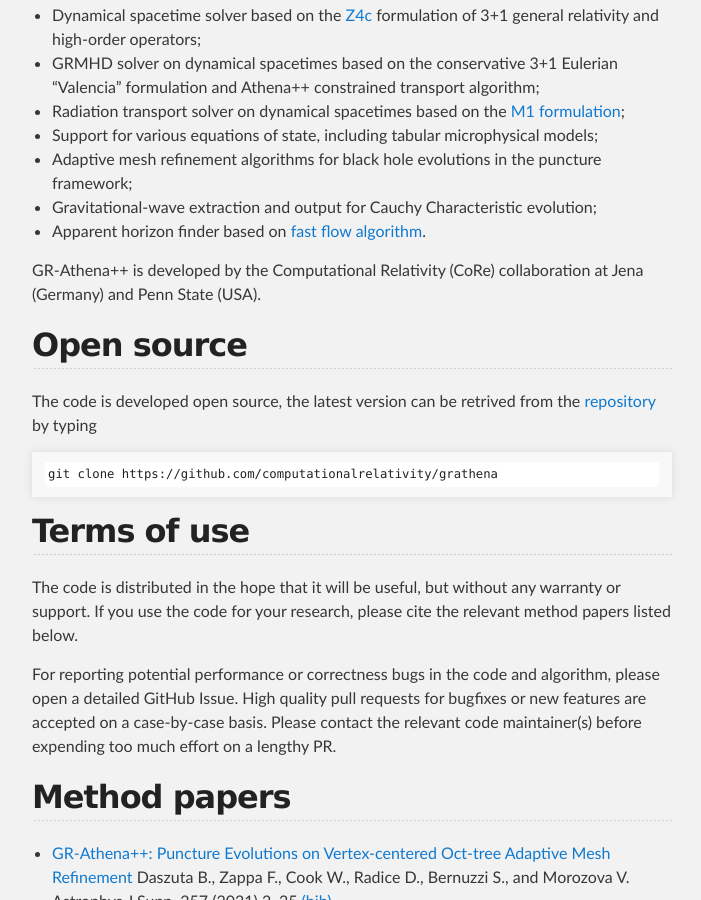
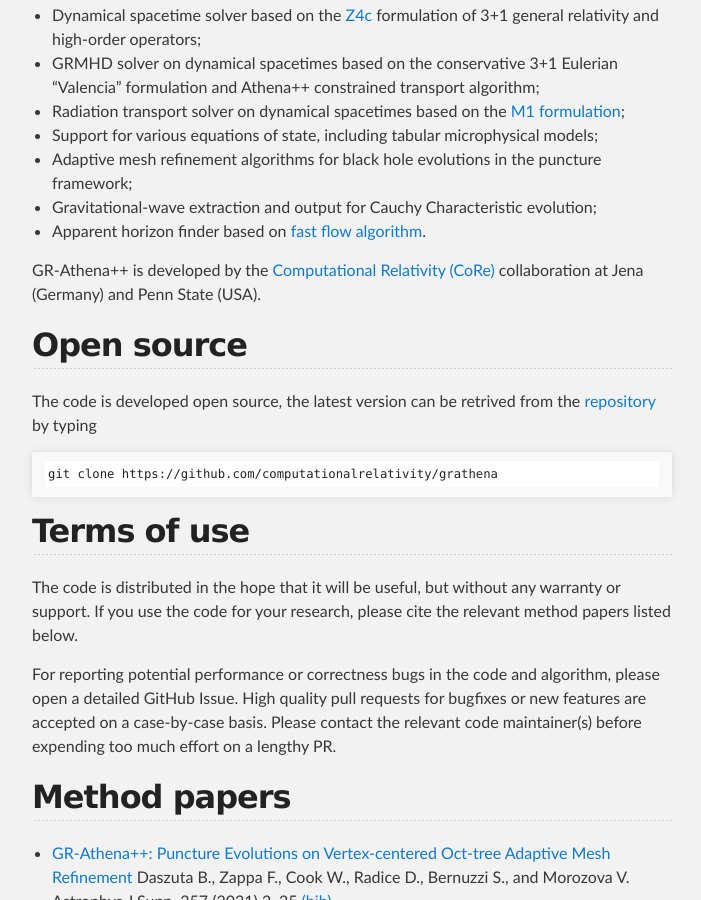
Before and after one commit to computationalrelativity/grathenacode, a Jekyll site: the page built from index.md, in a window 1280 px wide and 900 px high, scrolled down 1127 px. Shown: the whole window, without its empty margins (288-989 px from the left). Built offline with Jekyll 4.4.1, drawn with Linux system fonts in a browser that asks for light colours; part of the change alters nothing that is shown.

Commit message:
WIP Add link

```diff
--- a/index.md
+++ b/index.md
@@ -19,7 +19,7 @@ layout: default
  * Gravitational-wave extraction and output for Cauchy Characteristic evolution;
  * Apparent horizon finder based on [fast flow algorithm](https://arxiv.org/abs/gr-qc/9707050).
 
-GR-Athena++ is developed by the Computational Relativity (CoRe) collaboration at Jena (Germany) and Penn State (USA).
+GR-Athena++ is developed by the [Computational Relativity (CoRe)](http://www.computational-relativity.org) collaboration at Jena (Germany) and Penn State (USA).
 
 ## Open source
 
```
